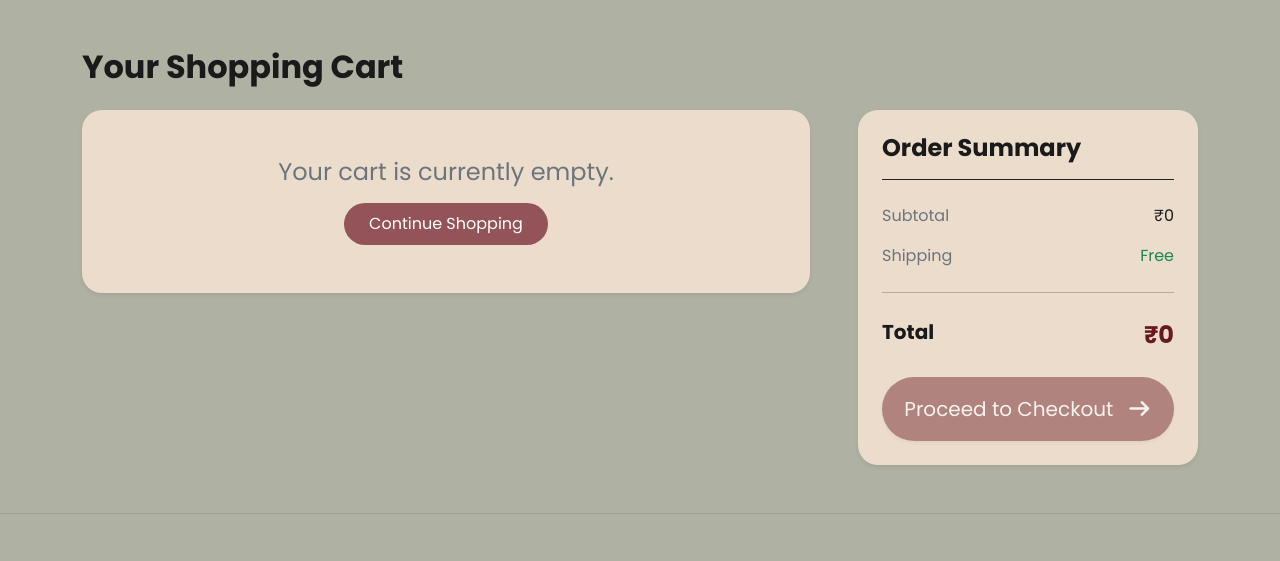
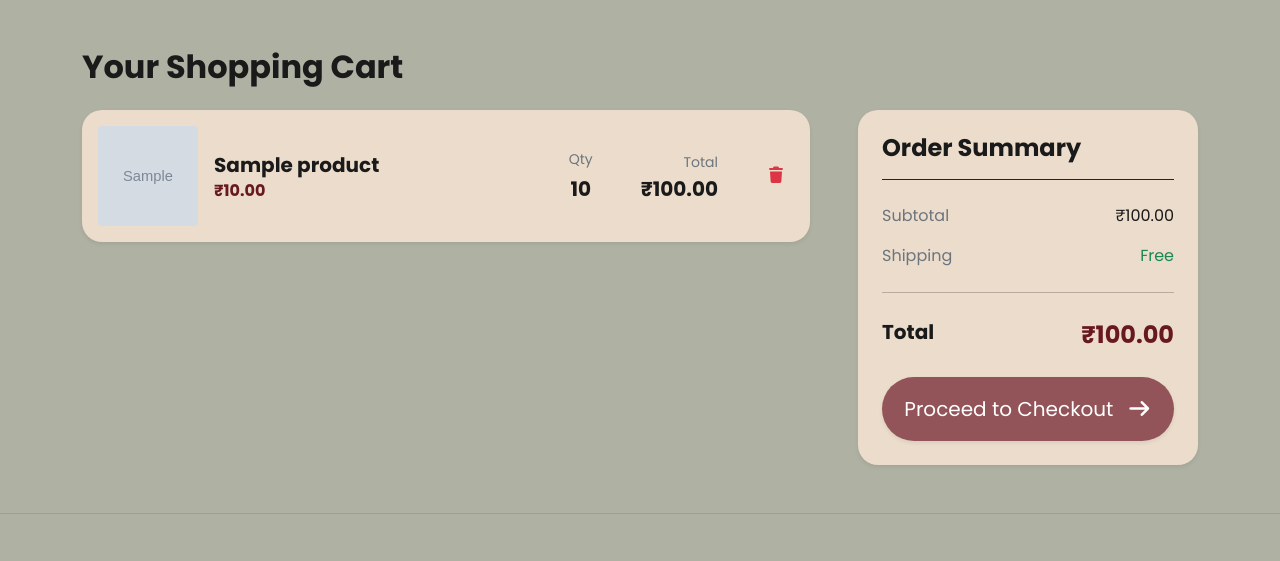
Before and after one commit to sarnivabasak6644-pixel/Quick-Cart, a PHP site: page /Quick-Cart/links/cart.php in a window 1280 px wide. Shown: the part 74-635 px from the top of the page. Run offline with PHP 8.4, Linux system fonts and the light colour scheme; the visitor is signed in with stand-in values (Sample User, id 1); tables that the repository leaves empty or names only in its code hold one stand-in row (values such as "Sample post"); grey boxes marked "Sample" are stand-in pictures.

Commit message:
feat: implement database-backed shopping cart

```diff
--- a/database/config.php
+++ b/database/config.php
@@ -10,4 +10,6 @@ if (!$conn) {
     echo "Error: " . mysqli_connect_error();
 }
 
-define('BASE_URL', 'http://localhost/Quick-Cart/');
+if (!defined('BASE_URL')) {
+    define('BASE_URL', 'http://localhost/Quick-Cart/');
+}
--- a/links/cart.php
+++ b/links/cart.php
@@ -1,106 +1,161 @@
 <?php
-// Start the session to remember cart data
+// Start the session
 session_start();
 
-// Initialize the cart array if it doesn't exist yet
-if (!isset($_SESSION['cart'])) {
-    $_SESSION['cart'] = [];
+// Include database configuration
+include_once __DIR__ . '/../database/config.php';
+
+// Check user authentication
+if (!isset($_SESSION['user_id'])) {
+    header('Location: ' . BASE_URL . 'links/login.php');
+    exit;
 }
 
-// 1. Handle ADD TO CART request from pdp.php
-if ($_SERVER['REQUEST_METHOD'] == 'POST' && isset($_POST['add_to_cart'])) {
-    $product_id = $_POST['product_id'];
+// Fetch cart items belonging to the logged-in user
+$fetch = $conn->prepare(
+    'SELECT
+        ci.product_id,
+        ci.quantity,
+        p.name,
+        p.price,
+        p.image
+    FROM cart_items AS ci
+    INNER JOIN products AS p ON ci.product_id = p.id
+    WHERE ci.user_id = ?'
+);
 
-    // If product is already in cart, just increase the quantity
-    if (isset($_SESSION['cart'][$product_id])) {
-        $_SESSION['cart'][$product_id]['quantity'] += $_POST['quantity'];
-    } else {
-        // Otherwise, add it as a new item
-        $_SESSION['cart'][$product_id] = [
-            'name' => $_POST['product_name'],
-            'price' => $_POST['product_price'],
-            'image' => $_POST['product_image'],
-            'quantity' => $_POST['quantity']
-        ];
+$fetch->bind_param("i", $_SESSION['user_id']);
+$fetch->execute();
+
+// Retrieve query result
+$result = $fetch->get_result();
+
+$cart_items = [];
+$subtotal = 0;
+
+// Store cart items and calculate subtotal
+while ($item = $result->fetch_assoc()) {
+    $item['item_total'] = $item['price'] * $item['quantity'];
+
+    $subtotal += $item['item_total'];
+    $cart_items[] = $item;
 }
 
-    // Refresh page to prevent duplicate form submissions on refresh
-    header("Location: cart.php");
-    exit();
-}
+$fetch->close();
 
-// 2. Handle REMOVE ITEM request
-if (isset($_GET['remove'])) {
-    $remove_id = $_GET['remove'];
-    unset($_SESSION['cart'][$remove_id]);
-    header("Location: cart.php");
-    exit();
-}
-?>
-
-<?php
-include '../includes/header.php';
+// Include header
+include __DIR__ . '/../includes/header.php';
 ?>
 
 <div class="container my-5">
     <h2 class="fw-bold mb-4">Your Shopping Cart</h2>
 
     <div class="row g-5">
+
         <!-- Left Column: Cart Items -->
         <div class="col-lg-8">
-            <?php
-            $subtotal = 0;
 
-            if (empty($_SESSION['cart'])) {
-                echo "<div class='custom-card p-5 text-center rounded-4 shadow-sm'>
-                        <h4 class='text-muted mb-3'>Your cart is currently empty.</h4>
-                        <a href='plp.php' class='btn custom-btn text-white rounded-pill px-4 py-2'>Continue Shopping</a>
-                      </div>";
-            } else {
-                foreach ($_SESSION['cart'] as $id => $item) {
-                    $item_total = $item['price'] * $item['quantity'];
-                    $subtotal += $item_total;
-            ?>
+            <?php if (empty($cart_items)): ?>
+
+                <div class="custom-card p-5 text-center rounded-4 shadow-sm">
+                    <h4 class="text-muted mb-3">
+                        Your cart is currently empty.
+                    </h4>
+
+                    <a href="plp.php" class="btn custom-btn text-white rounded-pill px-4 py-2">
+                        Continue Shopping
+                    </a>
+                </div>
+
+            <?php else: ?>
+
+                <?php foreach ($cart_items as $item): ?>
 
                     <!-- Cart Item Card -->
                     <div class="custom-card p-3 rounded-4 shadow-sm mb-3 d-flex align-items-center gap-3">
-                <img src="<?php echo $item['image']; ?>" class="rounded" alt="<?php echo $item['name']; ?>" style="width: 100px; height: 100px; object-fit: cover;">
+
+                        <img
+                            src="<?php echo BASE_URL . htmlspecialchars($item['image']); ?>"
+                            class="rounded"
+                            alt="<?php echo htmlspecialchars($item['name']); ?>"
+                            style="width: 100px; height: 100px; object-fit: cover;"
+                        >
 
                         <div class="flex-grow-1">
-                    <h5 class="fw-bold mb-1"><?php echo $item['name']; ?></h5>
-                    <h6 class="text-maroon fw-bold mb-0">₹<?php echo number_format($item['price']); ?></h6>
+                            <h5 class="fw-bold mb-1">
+                                <?php echo htmlspecialchars($item['name']); ?>
+                            </h5>
+
+                            <h6 class="text-maroon fw-bold mb-0">
+                                ₹<?php echo number_format((float)$item['price'], 2); ?>
+                            </h6>
                         </div>
 
                         <div class="text-center px-3">
                             <span class="small text-muted d-block mb-1">Qty</span>
-                    <span class="fw-bold fs-5"><?php echo $item['quantity']; ?></span>
+
+                            <span class="fw-bold fs-5">
+                                <?php echo (int)$item['quantity']; ?>
+                            </span>
                         </div>
 
                         <div class="text-end px-3">
                             <span class="small text-muted d-block mb-1">Total</span>
-                    <h5 class="fw-bold mb-0">₹<?php echo number_format($item_total); ?></h5>
+
+                            <h5 class="fw-bold mb-0">
+                                ₹<?php echo number_format((float)$item['item_total'], 2); ?>
+                            </h5>
                         </div>
 
-                <!-- Remove Button -->
-                <a href="cart.php?remove=<?php echo $id; ?>" class="btn btn-outline-danger border-0 rounded-circle p-2 ms-2 shadow-none" title="Remove Item">
+                        <!-- Remove Item -->
+                        <form
+                            action="<?php echo BASE_URL; ?>actions/cart-process.php"
+                            method="POST"
+                        >
+                            <input
+                                type="hidden"
+                                name="product_id"
+                                value="<?php echo (int)$item['product_id']; ?>"
+                            >
+
+                            <input
+                                type="hidden"
+                                name="remove_from_cart"
+                                value="1"
+                            >
+
+                            <button
+                                type="submit"
+                                class="btn btn-outline-danger border-0 rounded-circle p-2 ms-2 shadow-none"
+                                title="Remove Item"
+                            >
                                 <i class="fa-solid fa-trash"></i>
-                </a>
+                            </button>
+                        </form>
+
                     </div>
 
-            <?php
-                } // End foreach
-            } // End else
-            ?>
+                <?php endforeach; ?>
+
+            <?php endif; ?>
+
         </div>
 
         <!-- Right Column: Order Summary -->
         <div class="col-lg-4">
+
             <div class="custom-card p-4 rounded-4 shadow-sm sticky-top" style="top: 20px;">
-                <h4 class="fw-bold mb-4 border-bottom border-dark pb-3">Order Summary</h4>
+
+                <h4 class="fw-bold mb-4 border-bottom border-dark pb-3">
+                    Order Summary
+                </h4>
 
                 <div class="d-flex justify-content-between mb-3">
                     <span class="text-muted">Subtotal</span>
-                    <span class="fw-semibold">₹<?php echo number_format($subtotal); ?></span>
+
+                    <span class="fw-semibold">
+                        ₹<?php echo number_format((float)$subtotal, 2); ?>
+                    </span>
                 </div>
 
                 <div class="d-flex justify-content-between mb-3">
@@ -112,17 +167,28 @@ include '../includes/header.php';
 
                 <div class="d-flex justify-content-between mb-4">
                     <span class="fs-5 fw-bold">Total</span>
-                    <span class="fs-4 fw-bold text-maroon">₹<?php echo number_format($subtotal); ?></span>
+
+                    <span class="fs-4 fw-bold text-maroon">
+                        ₹<?php echo number_format((float)$subtotal, 2); ?>
+                    </span>
                 </div>
 
-                <button class="btn custom-btn text-white w-100 rounded-pill py-3 fs-5 fw-semibold shadow-sm" <?php echo empty($_SESSION['cart']) ? 'disabled' : ''; ?>>
-                    Proceed to Checkout <i class="fa-solid fa-arrow-right ms-2"></i>
+                <button
+                    class="btn custom-btn text-white w-100 rounded-pill py-3 fs-5 fw-semibold shadow-sm"
+                    <?php echo empty($cart_items) ? 'disabled' : ''; ?>
+                >
+                    Proceed to Checkout
+                    <i class="fa-solid fa-arrow-right ms-2"></i>
                 </button>
+
             </div>
+
         </div>
+
     </div>
 </div>
 
 <?php
-include '../includes/footer.php';
+// Include footer
+include __DIR__ . '/../includes/footer.php';
 ?>
```
Also changed, not shown: actions/cart-process.php (added, +125 -0 lines). Lines whose indentation alone changed are shown as unchanged.
